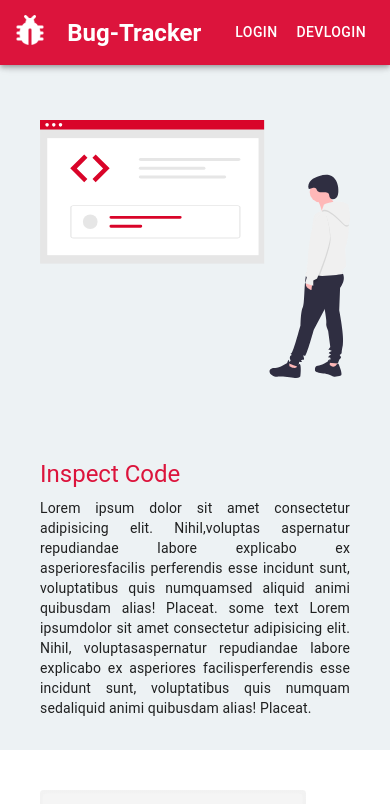
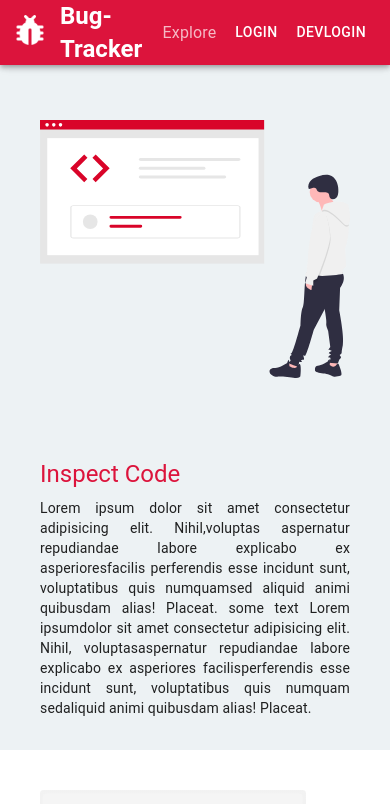
Before and after one commit to yash-brahmkshatriya/bug-tracker, a React (Create React App) app in the folder client/: page /home in a window 390 px wide. Shown: the top 804 px of the page. Built offline with nearby package versions, Linux system fonts and the light colour scheme.

Commit message:
fixed menubar searchbar responsive

```diff
--- a/client/src/components/Navbar/Navbar.jsx
+++ b/client/src/components/Navbar/Navbar.jsx
@@ -10,10 +10,12 @@ import {
   useTheme,
   useMediaQuery,
 } from '@material-ui/core';
-import { Link as RouterLink } from 'react-router-dom';
+import { Link as RouterLink, useLocation } from 'react-router-dom';
+import clsx from 'clsx';
 
 const Navbar = (props) => {
   const theme = useTheme();
+  const routerPath = useLocation().pathname;
   const isSmall = useMediaQuery(theme.breakpoints.down('xs'));
   const classes = useStyles();
   const user = false;
@@ -38,6 +40,7 @@ const Navbar = (props) => {
             }
           />
         </RouterLink>
+
         <Typography
           variant={isSmall ? 'h5' : 'h3'}
           className={classes.title}
@@ -47,6 +50,18 @@ const Navbar = (props) => {
         </Typography>
 
         <Toolbar className={classes.toolbar}>
+          <Typography variant="body1" style={{ marginRight: '8px' }}>
+            <RouterLink
+              to="/projects"
+              className={
+                routerPath === '/projects'
+                  ? clsx(classes.link, classes.navLinkActive)
+                  : classes.link
+              }
+            >
+              Explore
+            </RouterLink>
+          </Typography>
           {user ? (
             <Button className={classes.button}>Logout</Button>
           ) : (
--- a/client/src/components/Navbar/styles.js
+++ b/client/src/components/Navbar/styles.js
@@ -7,6 +7,16 @@ export const useStyles = makeStyles((theme) => {
   const appbarpadding = isSmall ? `0px 0px` : `8px 48px`;
   const imageMargin = isSmall ? `0px` : `15px`;
   return {
+    link: {
+      textDecoration: 'none',
+      '&:focus, &:visited, &:link, &:active,&:hover': {
+        textDecoration: 'none',
+      },
+      color: 'rgba(255,255,255,0.7)',
+    },
+    navLinkActive: {
+      color: theme.palette.primary.light,
+    },
     appBar: {
       display: 'flex',
       flexDirection: 'row',
--- a/client/src/components/Project/ExploreProjects.jsx
+++ b/client/src/components/Project/ExploreProjects.jsx
@@ -55,11 +55,13 @@ const SearchBox = ({ explore }) => {
           'searchString',
           `${queryParams.get('by')} : ${queryParams.get('query')}`
         );
-      } else {
+      } else if (queryParams.has('query')) {
         exploreForm.setFieldValue(
           'searchString',
           `${queryParams.get('query')}`
         );
+      } else {
+        exploreForm.setFieldValue('searchString', ``);
       }
       exploreForm.setSubmitting(false);
     }
--- a/client/src/components/Project/SpecificProject.jsx
+++ b/client/src/components/Project/SpecificProject.jsx
@@ -27,6 +27,9 @@ import Developers from './Developers';
 
 import AddItem from '../Utils/AddItem';
 import { createThread } from '../../redux/actions';
+import MenuBar from '../Utils/MenuBar';
+import { filterByProperty } from '../Utils/utilFuncs';
+
 function TabPanel(props) {
   const { children, value, index, ...other } = props;
 
@@ -81,13 +84,26 @@ function SpecificProject() {
   const projectState = useSelector((state) => state.project);
   const project = projectState.project;
   const threadState = useSelector((state) => state.thread);
+  const [filteredThreads, setFilteredThreads] = useState(threadState.threads);
   const isProjectManager =
     useSelector((state) => state.user.user?._id || undefined) ===
     (projectState.project?.projectManager?._id || undefined);
+
   useEffect(() => {
     dispatch(getProject(projectId));
     dispatch(getAllThreads(projectId));
   }, []);
+
+  useEffect(() => {
+    setFilteredThreads(threadState.threads);
+  }, [threadState]);
+
+  const onSearchThreads = (searchString, property = 'title') =>
+    setFilteredThreads((prevState) => {
+      if (searchString === '') return threadState.threads;
+      else return filterByProperty(threadState.threads, property, searchString);
+    });
+
   const handleChange = (event, newValue) => {
     setValue(newValue);
   };
@@ -181,11 +197,20 @@ function SpecificProject() {
             />
           </TabPanel>
           <TabPanel value={value} index={1} dir={theme.direction}>
-            <Box display="flex" justifyContent="flex-end">
-              <AddItem addThreadForm={addThreadForm} type="thread" />
-            </Box>
+            <MenuBar
+              onChangeSearch={onSearchThreads}
+              Functionalities={[
+                <AddItem addThreadForm={addThreadForm} type="Thread" />,
+              ]}
+              searchOptions={[
+                {
+                  name: 'Title',
+                  value: 'title',
+                },
+              ]}
+            />
             <ThreadList
-              threads={threadState.threads}
+              threads={filteredThreads}
               keepProjectNameHidden={true}
             />
           </TabPanel>
--- a/client/src/components/Threads/Thread/ThreadDescription.jsx
+++ b/client/src/components/Threads/Thread/ThreadDescription.jsx
@@ -52,7 +52,12 @@ function ThreadDescription({ projectId, threadId, thread }) {
         ) : (
           <Typography
             variant="body1"
-            style={{ marginTop: '8px', whiteSpace: 'pre-line' }}
+            style={{
+              marginTop: '8px',
+              whiteSpace: 'pre-line',
+              maxHeight: '200px',
+              overflowY: 'auto',
+            }}
           >
             {thread.description}
           </Typography>
@@ -95,7 +100,7 @@ const DescriptionForm = ({ projectId, threadId, thread, setEditing }) => {
         id="description"
         multiline
         placeholder="Leave a description"
-        rows={4}
+        rowsMax={5}
         variant="outlined"
         value={discriptionForm.values.description}
         onChange={discriptionForm.handleChange}
@@ -104,24 +109,22 @@ const DescriptionForm = ({ projectId, threadId, thread, setEditing }) => {
         disableUnderline
       />
       <Box display="flex" justifyContent="flex-end">
-        <Button
-          // variant="outlined"
+        <IconButton
           type="submit"
           onClick={() => setEditing(false)}
           style={{ borderRadius: '24px', marginRight: '6px' }}
           disabled={discriptionForm.isSubmitting}
         >
           <CloseIcon />
-        </Button>
-        <Button
-          // variant="outlined"
+        </IconButton>
+        <IconButton
           type="submit"
           onClick={discriptionForm.handleSubmit}
           style={{ borderRadius: '24px' }}
           disabled={discriptionForm.isSubmitting}
         >
           <SaveIcon />
-        </Button>
+        </IconButton>
       </Box>
     </form>
   );
--- a/client/src/components/Threads/Thread/ThreadTitle.jsx
+++ b/client/src/components/Threads/Thread/ThreadTitle.jsx
@@ -226,22 +226,22 @@ const TitleForm = ({ projectId, threadId, thread, setEditing }) => {
           style={{ width: '90%' }}
         />
         <Box display="flex" justifyContent="space-between">
-          <Button
+          <IconButton
             type="submit"
             onClick={() => setEditing(false)}
             style={{ borderRadius: '24px', marginRight: '6px' }}
             disabled={titleForm.isSubmitting}
           >
             <CloseIcon />
-          </Button>
-          <Button
+          </IconButton>
+          <IconButton
             type="submit"
             onClick={titleForm.handleSubmit}
             style={{ borderRadius: '24px' }}
             disabled={titleForm.isSubmitting}
           >
             <SaveIcon />
-          </Button>
+          </IconButton>
         </Box>
       </Box>
     </form>
--- a/client/src/components/Utils/MenuBar.jsx
+++ b/client/src/components/Utils/MenuBar.jsx
@@ -1,5 +1,14 @@
 import React, { useState, useEffect } from 'react';
-import { AppBar, Box, InputBase, IconButton, Select } from '@material-ui/core';
+import {
+  AppBar,
+  Box,
+  InputBase,
+  IconButton,
+  Select,
+  useMediaQuery,
+  useTheme,
+  MenuItem,
+} from '@material-ui/core';
 import { fade, makeStyles } from '@material-ui/core/styles';
 import SearchIcon from '@material-ui/icons/Search';
 import SortIcon from '@material-ui/icons/Sort';
@@ -36,7 +45,7 @@ const menuBarStyles = makeStyles((theme) => ({
     padding: theme.spacing(1, 1, 1, 0),
     paddingLeft: `calc(1em + ${theme.spacing(4)}px)`,
     transition: theme.transitions.create('width'),
-    width: '100%',
+    width: '12ch',
     [theme.breakpoints.up('sm')]: {
       width: '24ch',
       '&:focus': {
@@ -75,11 +84,10 @@ const SearchBar = ({ onChange, searchOptions }) => {
         id="search-by"
         value={searchOption}
         onChange={(e) => setSearchOption(e.target.value)}
-        native
         disableUnderline
       >
         {searchOptions.map((opt) => (
-          <option value={opt.value}>{opt.name}</option>
+          <MenuItem value={opt.value}>{opt.name}</MenuItem>
         ))}
       </Select>
     </div>
@@ -110,9 +118,16 @@ const MenuBar = ({
   Functionalities = DefaultFunctionalities,
   searchOptions = defaultSearchOptions,
 }) => {
+  const theme = useTheme();
+  const isSmall = useMediaQuery(theme.breakpoints.down('xs'));
   return (
     <AppBar position="static" elevation={0} color="transparent">
-      <Box display="flex" justifyContent="space-between" alignItems="center">
+      <Box
+        display="flex"
+        justifyContent="space-between"
+        alignItems="center"
+        flexDirection={isSmall ? 'column' : 'row'}
+      >
         <Box>
           <SearchBar onChange={onChangeSearch} searchOptions={searchOptions} />
         </Box>
```
